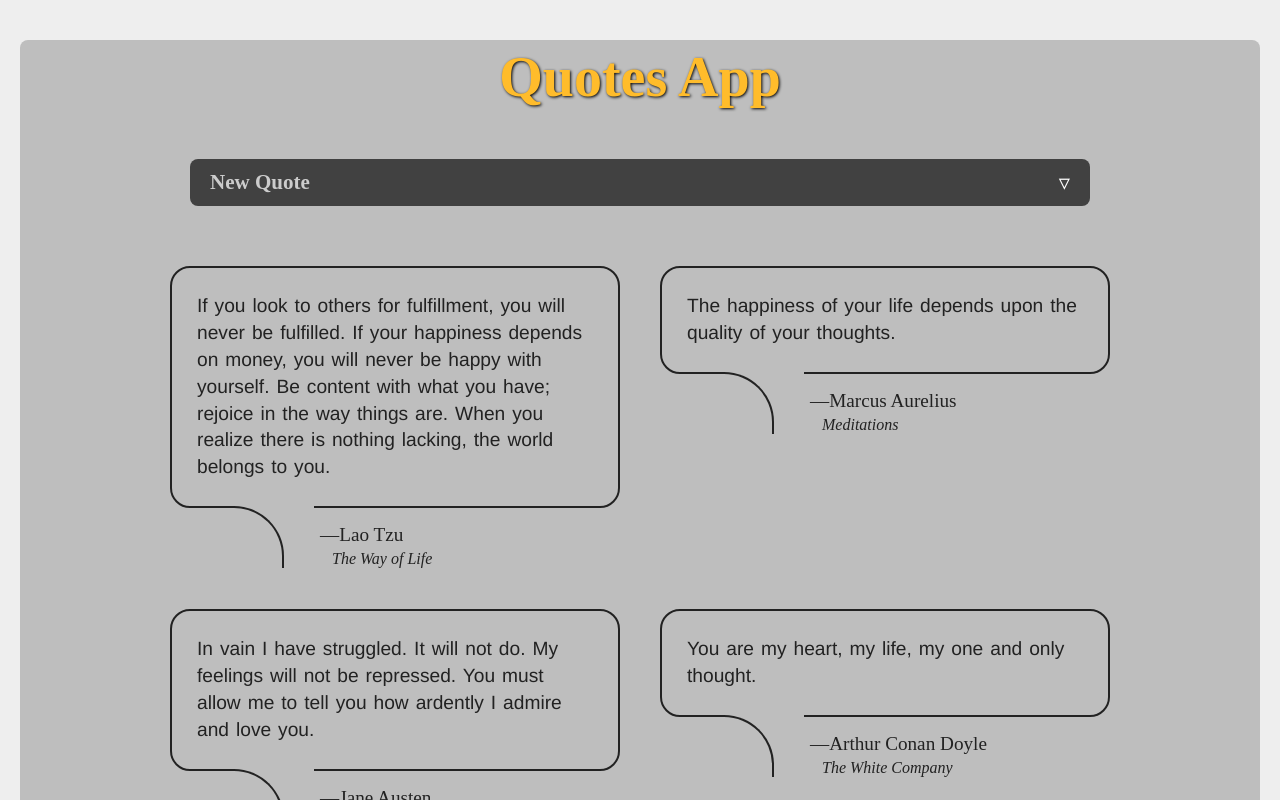
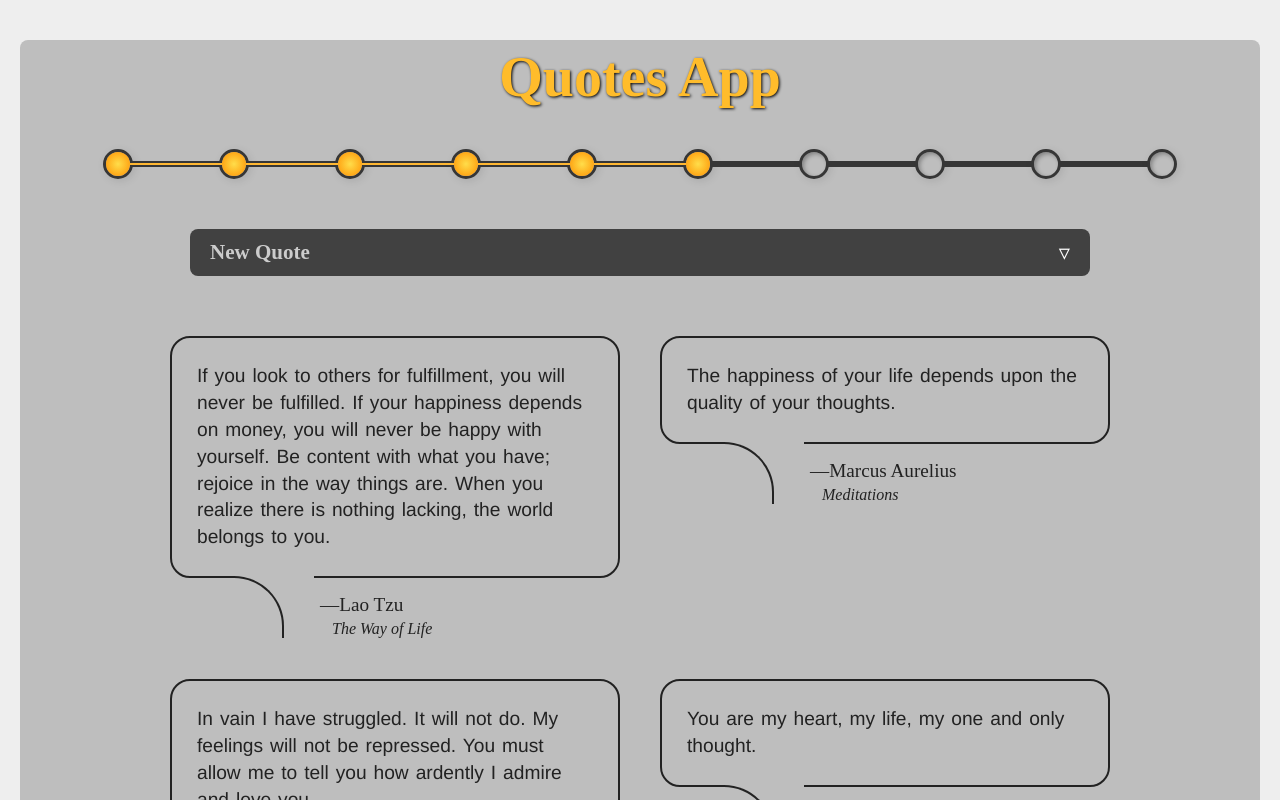
Before and after one commit to mustak/quotes-app, a Vue app: page / in a window 1280 px wide. Shown: the top 800 px of the page. Built offline with nearby package versions, Linux system fonts and the light colour scheme.

Commit message:
Add progress bar

```diff
--- /dev/null
+++ b/src/components/QuoteProgressbar.vue
@@ -0,0 +1,150 @@
+<template>
+    <div class="bar">
+        <template v-for="n in 10">
+            <div
+                class="bar-view"
+                :class="{ checked: checkVal(n) }"
+                :key="'n_' + n"
+            >
+                <label class="bar-button" :for="`input_${n}`"></label>
+            </div>
+        </template>
+    </div>
+</template>
+
+<script>
+export default {
+    props: {
+        total: {
+            type: Number,
+            required: true,
+        },
+    },
+    methods: {
+        checkVal(val) {
+            return this.total >= val; //val <= 10 - this.total + 1;
+        },
+    },
+};
+</script>
+
+<style scoped>
+.bar {
+    display: flex;
+    flex-direction: row;
+    margin: auto auto 0;
+    width: 100%;
+    max-width: calc(100% - 30px);
+}
+
+.checked.bar-view:after {
+    transform: scaleX(1);
+    transition-delay: 0.41s;
+}
+.checked.bar-view .bar-button:before {
+    opacity: 1;
+    transform: none;
+}
+.checked + .bar-button:after {
+    opacity: 1;
+    animation: bouncing 0.6s cubic-bezier(0, 0, 0.74, 1.04) infinite;
+}
+
+/* progress bars */
+.bar-view {
+    display: flex;
+    flex-grow: 1;
+    position: relative;
+}
+.bar-view:after {
+    height: 2px;
+    top: calc(50% - 1px);
+    transition: -webkit-transform 0.06s cubic-bezier(0, 0.72, 0.58, 1);
+    transition: transform 0.06s cubic-bezier(0, 0.72, 0.58, 1);
+    transition: transform 0.06s cubic-bezier(0, 0.72, 0.58, 1),
+        -webkit-transform 0.06s cubic-bezier(0, 0.72, 0.58, 1);
+    transform: scaleX(0);
+    background: #ffb732;
+    transform-origin: left;
+    z-index: 1;
+}
+.bar-view:not(:first-child):before,
+.bar-view:not(:first-child):after {
+    content: '';
+    width: calc(100% - 24px);
+    position: absolute;
+    right: calc(50% + 12px);
+}
+.bar-view:not(:first-child):before {
+    height: 6px;
+    top: calc(50% - 3px);
+    background: rgb(54, 54, 54);
+}
+/* button markers */
+.bar-button {
+    display: block;
+    width: 30px;
+    height: 30px;
+    margin: auto;
+    border-radius: 50%;
+    border: 3px solid rgb(54, 54, 54);
+    position: relative;
+    box-shadow: inset 2px 2px 4px rgba(0, 0, 0, 0.3),
+        2px 2px 8px rgba(0, 0, 0, 0.1);
+}
+
+.bar-button:before,
+.bar-button:after {
+    content: '';
+    position: absolute;
+    pointer-events: none;
+}
+
+.bar-button:before {
+    width: 100%;
+    height: 100%;
+    border-radius: 50%;
+    background: radial-gradient(circle at center, #ffdd4a, #fe9000);
+    transform: scale(0.3);
+    opacity: 0;
+    transition-property: opacity, -webkit-transform;
+    transition-property: transform, opacity;
+    transition-property: transform, opacity, -webkit-transform;
+    transition-duration: 0.2s;
+    transition-timing-function: cubic-bezier(0, 0.72, 0.58, 1);
+}
+
+@-webkit-keyframes bouncing {
+    0%,
+    100% {
+        -webkit-transform: translateY(0);
+        transform: translateY(0);
+    }
+    50% {
+        -webkit-transform: translateY(5px);
+        transform: translateY(5px);
+    }
+}
+
+@keyframes bouncing {
+    0%,
+    100% {
+        -webkit-transform: translateY(0);
+        transform: translateY(0);
+    }
+    50% {
+        -webkit-transform: translateY(5px);
+        transform: translateY(5px);
+    }
+}
+@-webkit-keyframes fade {
+    50% {
+        opacity: 0.3;
+    }
+}
+@keyframes fade {
+    50% {
+        opacity: 0.3;
+    }
+}
+</style>
--- a/src/components/QuotesMain.vue
+++ b/src/components/QuotesMain.vue
@@ -1,6 +1,8 @@
 <template>
     <div>
         <h1>Quotes App</h1>
+
+        <div><progress-bar :total="quotes.length"></progress-bar></div>
 
         <div class="add-quote">
             <quote-add :addQuote="addQuote"></quote-add>
@@ -21,6 +23,7 @@
 import AllQuotes from '../quotesDB.js';
 import Quote from './Quote.vue';
 import QuoteAdd from './QuoteAdd.vue';
+import ProgressBar from './QuoteProgressbar.vue';
 
 /*
  * generator to get ID
@@ -38,6 +41,7 @@ export default {
     components: {
         quote: Quote,
         'quote-add': QuoteAdd,
+        'progress-bar': ProgressBar,
     },
     data() {
         return {
```
